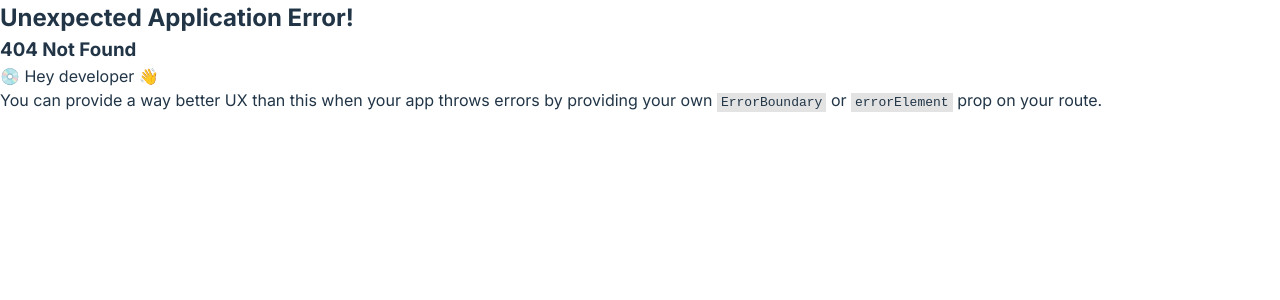
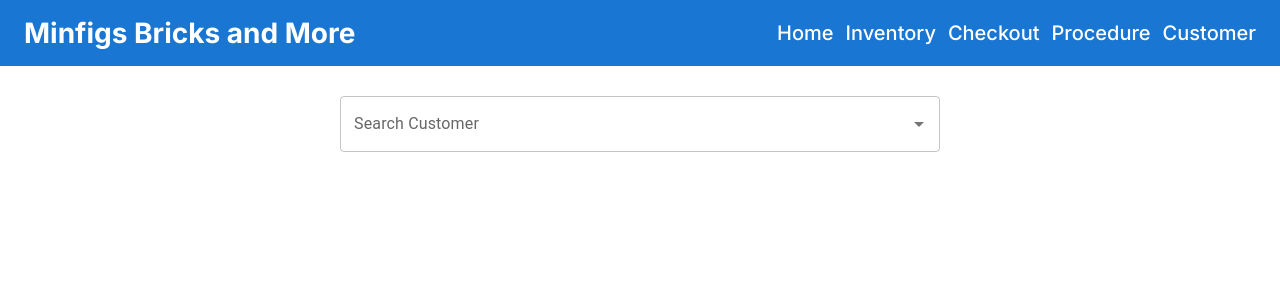
Before and after one commit to NearlyCharles/InventoryControl, a React (Vite) app in the folder Frontend/: page /Customer in a window 1280 px wide. Before the commit this address had no page. Shown: the top 300 px of the page. Built offline with nearby package versions, Linux system fonts and the light colour scheme; no server answers.

Commit message:
Changes to add Customer

```diff
--- a/Frontend/src/components/Nav/Nav.tsx
+++ b/Frontend/src/components/Nav/Nav.tsx
@@ -9,7 +9,7 @@ import MenuIcon from '@mui/icons-material/Menu';
 import Button from '@mui/material/Button';
 import { Link, Outlet } from 'react-router-dom';
 
-const pages = ['Home', 'Inventory', 'Checkout', 'Procedure'];
+const pages = ['Home', 'Inventory', 'Checkout', 'Procedure', 'Customer'];
 
 function Nav() {
   return (
--- a/Frontend/src/index.scss
+++ b/Frontend/src/index.scss
@@ -33,12 +33,6 @@ a:hover {
   color: #535bf2;
 }
 
-body {
-  width: 100vw;
-  height: 100vh;
-}
-
-
 @media (prefers-color-scheme: light) {
   :root {
     color: #213547;
--- /dev/null
+++ b/Frontend/src/views/Customer/CustomerView.tsx
@@ -0,0 +1,53 @@
+import React, {useEffect, useState} from 'react';
+import TextField from '@mui/material/TextField';
+import axios from "axios"
+import Autocomplete from '@mui/material/Autocomplete';
+
+export default function CustomerView() {
+  const [customers, setCustomers] = useState<object[]>([])
+  const [selectedCustomer, setSelectedCustomer] = useState<object | null>(null)
+
+  useEffect(() => {
+    axios.get("http://localhost:5000/customer").then((res) => {
+        console.log(res)
+        setCustomers(res.data)
+    })
+  }, [])
+
+  const onSelectUser = (e) => {
+    console.log(e.target.textContent, 'po')
+    const selectedCustomerArray = customers.filter((customer) => {
+        return customer.name === e.target.textContent;
+    })
+    console.log(selectedCustomerArray)
+    setSelectedCustomer(selectedCustomerArray[0])
+  }
+
+
+  return (
+    <div style={{display: 'flex', flexDirection: 'column', alignItems: 'center', justifyContent: 'center', margin: '30px 80px'}}>
+        <Autocomplete
+            disablePortal
+            id="combo-box-demo"
+            options={customers.map(customer => customer.name)}
+            sx={{ width: 600, marginBottom: '12px' }}
+            renderInput={(params) => <TextField {...params} label="Search Customer" />}
+            onChange={(e) => onSelectUser(e)}
+        />
+        {
+            selectedCustomer !== null
+            ?
+            <div style={{display: 'flex', flexDirection: 'column',
+                gap: '12px', alignItems: 'center', justifyContent: 'center'
+            }}>
+                <TextField sx={{width: 600}} value={selectedCustomer.address}></TextField>
+                <TextField sx={{width: 600}} value={selectedCustomer.email}></TextField>
+                <TextField sx={{width: 600}}  value={selectedCustomer.phoneNumber}></TextField>
+                <TextField  sx={{width: 600}} value={selectedCustomer.storeCredit}></TextField>
+            </div>
+            :
+            null
+        }
+    </div>
+  );
+}
```
Also changed, not shown: Frontend/src/main.tsx (+8 -3 lines), 1 other file (tests, documents, lock files or other folders).
